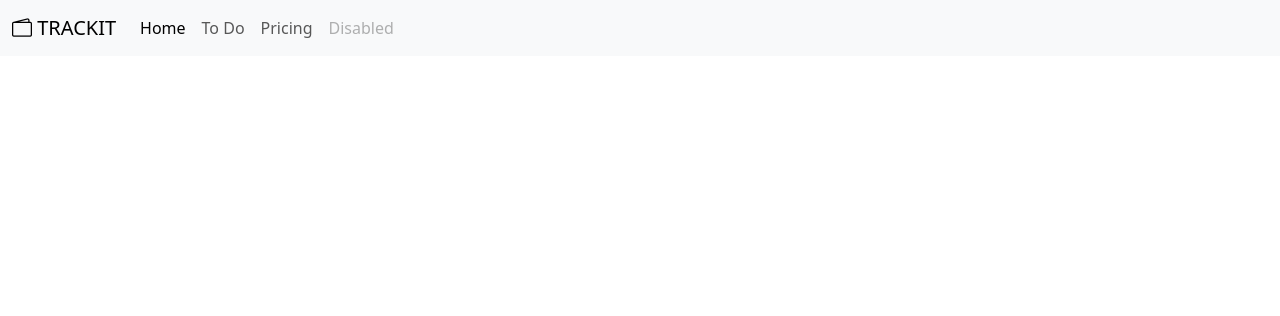
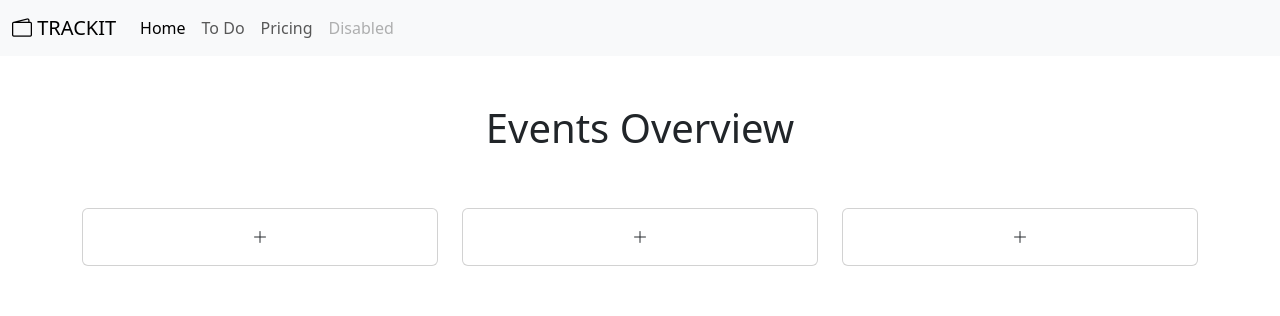
Before and after one commit to MACantara/TRACKIT, a Flask app: page /events-overview in a window 1280 px wide. Shown: the top 316 px of the page. Run offline with Flask 3, Linux system fonts and the light colour scheme; some libraries are stand-ins or nearby versions.

Commit message:
Update events overview template

```diff
--- a/templates/events-overview.html
+++ b/templates/events-overview.html
@@ -1,8 +1,38 @@
 {% extends "base.html" %}
 
-{% block title %} TRACKIT {% endblock %}
+{% block title %} Events Overview {% endblock %}
 
 {% block body %}
 
+<div class="container">
+    <div class="row">
+        <div class="col-12 text-center my-5">
+            <h1>Events Overview</h1>
+        </div>
+    </div>
+    <div class="row">
+        <div class="col-4">
+            <div class="card">
+                <div class="card-body d-flex justify-content-center align-items-center">
+                    <i class="bi bi-plus-lg"></i>
+                </div>
+            </div>
+        </div>
+        <div class="col-4">
+            <div class="card">
+                <div class="card-body d-flex justify-content-center align-items-center">
+                    <i class="bi bi-plus-lg"></i>
+                </div>
+            </div>
+        </div>
+        <div class="col-4">
+            <div class="card">
+                <div class="card-body d-flex justify-content-center align-items-center">
+                    <i class="bi bi-plus-lg"></i>
+                </div>
+            </div>
+        </div>
+    </div>
+</div>
 
 {% endblock %}
```
